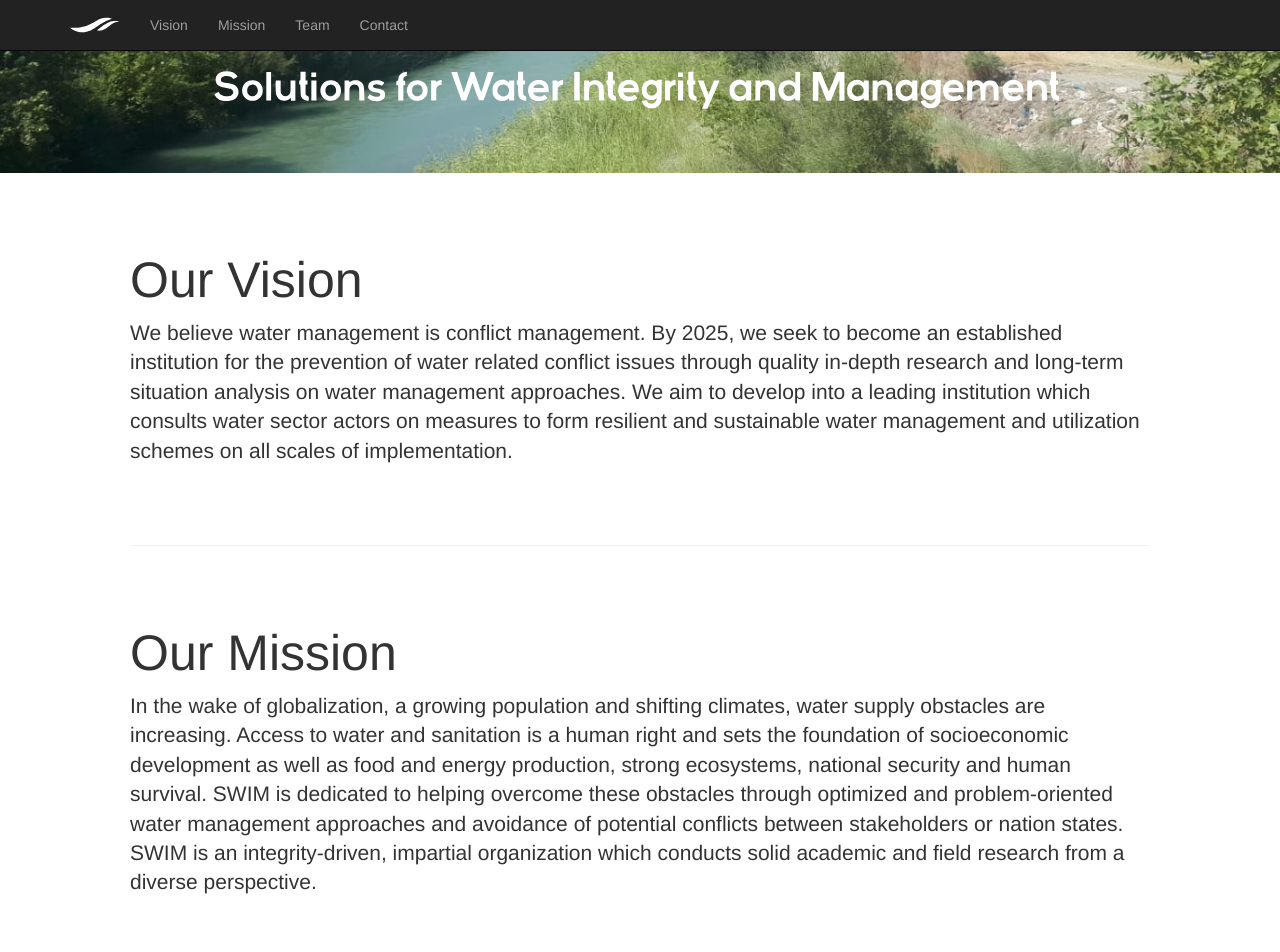
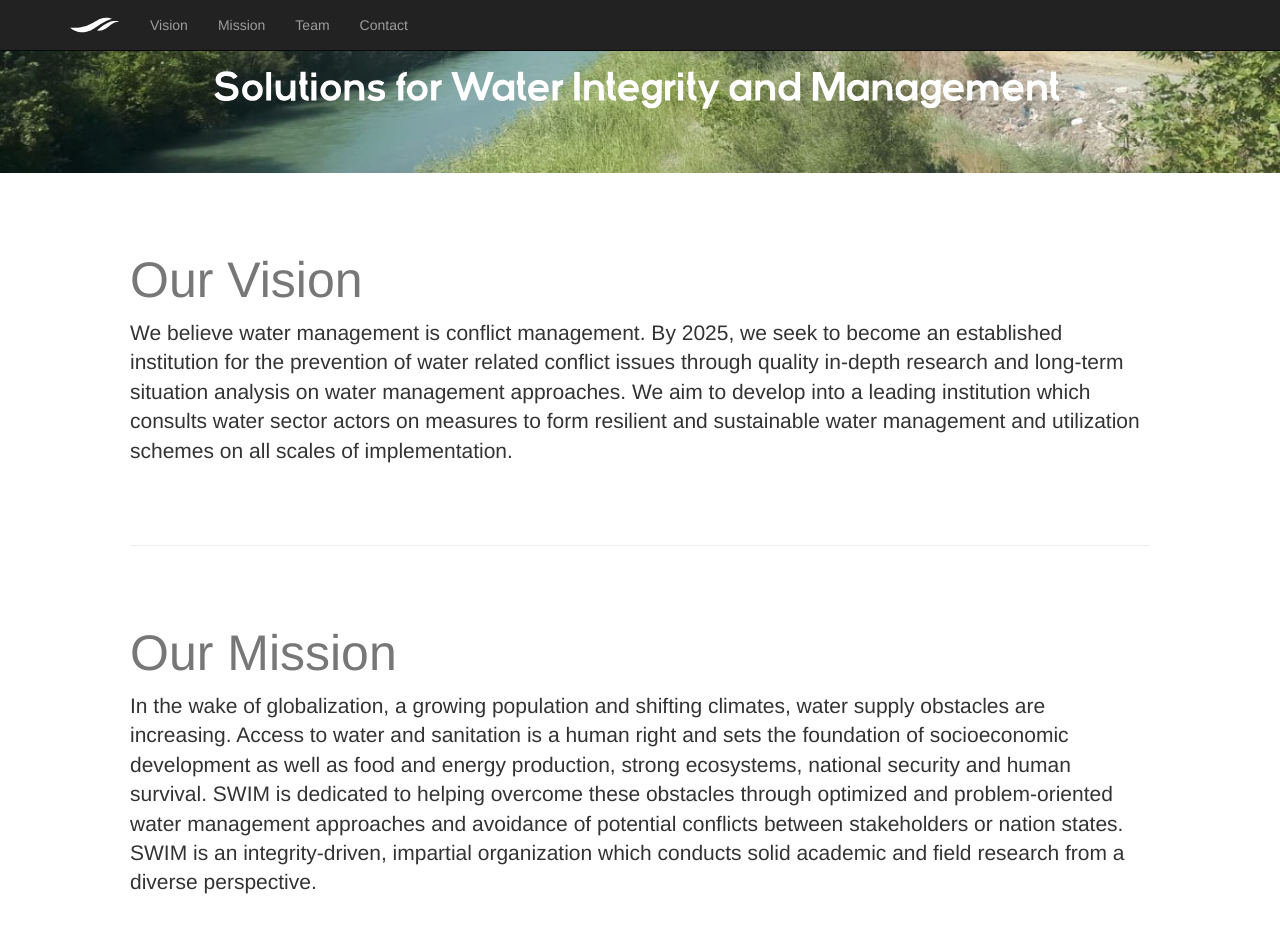
Before and after one commit to Swimsolutions/Swimsolutions.github.io, a Jekyll site: the page built from index.html, in a window 1280 px wide and 1400 px high, scrolled down 327 px. Shown: the top 952 px of the window. Built offline with Jekyll 4.4.1, drawn with Linux system fonts in a browser that asks for light colours.

Commit message:
font css adjustments

```diff
--- a/_includes/elements.html
+++ b/_includes/elements.html
@@ -8,13 +8,13 @@
       {% if element.link %}
       <h2 id='{{ element.link }}'>
         {{ element.heading }}
-        <span>{{ element.subheading }}</span>
+        <span class="subheading">{{ element.subheading }}</span>
       </h2>
 
       {% else %}
       <h3>
         {{ element.heading }}
-        <span>{{ element.subheading }}</span>
+        <span class="subheading">{{ element.subheading }}</span>
       </h3>
       {% endif %}
 
--- a/assets/_sass/_main.scss
+++ b/assets/_sass/_main.scss
@@ -23,6 +23,10 @@ main {
     font-size: 50px;
     span { @extend .text-muted; }
   }
+
+  h3 { font-size: 25px; }
+
+  h2, h3 .subheading{ @extend .text-muted; display: block }
 
   @media(max-width:1200px) {
     hr { margin: 50px 0; }
```
